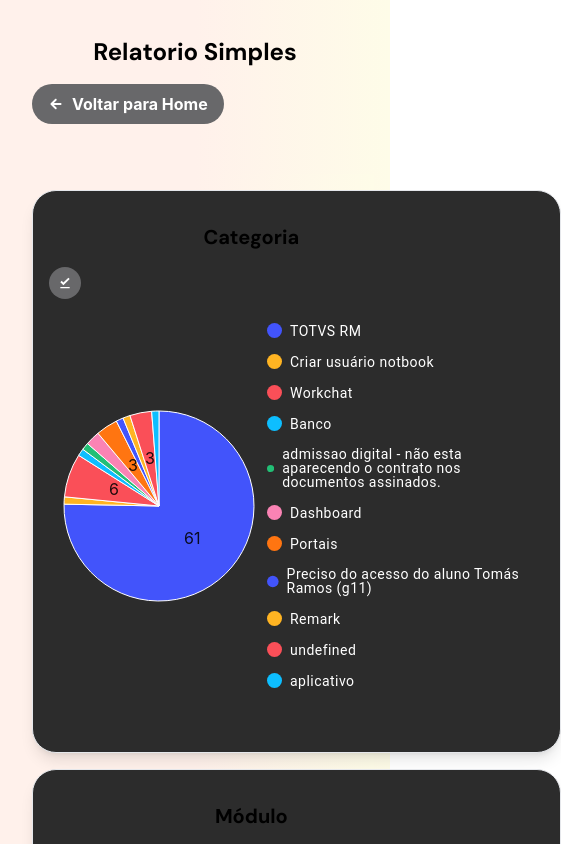
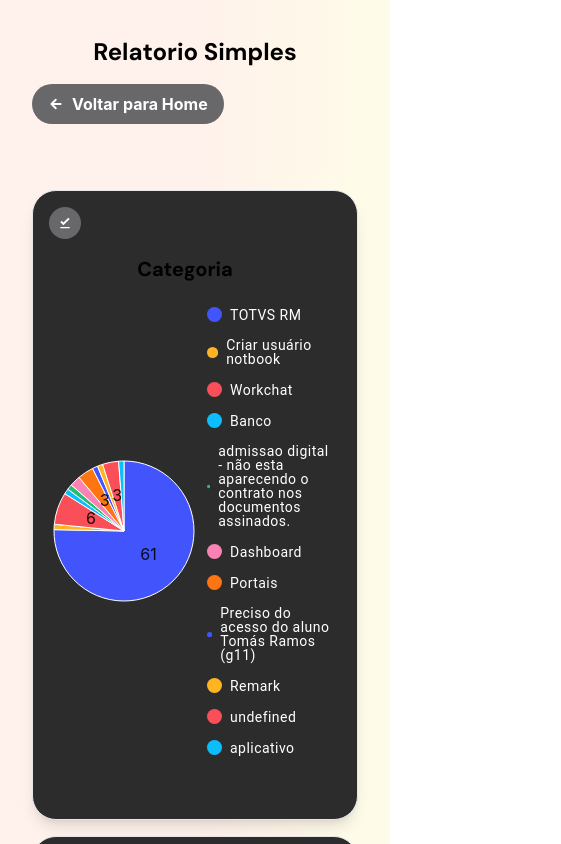
Before and after one commit to jp066/chamados-internos, a React (Create React App) app: page /relatorio in a window 390 px wide. Shown: the top 844 px of the page, 561 px wide, since content can reach past the window. Built offline with nearby package versions, Linux system fonts and the light colour scheme; no server answers.

Commit message:
fix: responsivando tela de graficos.

```diff
--- a/src/components/charts/charts_simple.jsx
+++ b/src/components/charts/charts_simple.jsx
@@ -11,6 +11,8 @@ import {
   dataStatus,
   dataRoom,
 } from "../../utils/mocks";
+
+const { innerWidth } = window; // Obtém a largura da janela
 
 export function ChartSimple() {
   const nameGraph = [
@@ -29,27 +31,18 @@ export function ChartSimple() {
     dataStatus,
     dataRoom,
   ];
-  // mudança: um useRef não pode ser usado em um callback, então usamos um objeto para armazenar múltiplas refs
-  //  const apiRefs = useRef({});
-  //  const handleExportPNG = (index) => {
-  //    apiRefs.current[index]?.current?.exportAsImage({ // na lista de refs, pegamos a ref correta pelo índice
-  //      format: "image/png",
-  //      quality: 1, // apenas para jpeg/webp
-  //      copyStyles: true, // copia estilos CSS para exportação
-  //    });
-  //    console.log("Exportando gráfico como PNG...", index);
-  //  };
   const navigate = useNavigate();
   const legendSxGlobal = {
     fontSize: 14,
-    color: "#ffffff", // Texto da legenda
+    color: "#ffffff",
+    wordBreak: innerWidth > 768 ? "normal" : "break-word", // Ajusta a posição da legenda com base na largura da janela
   };
 
   return (
     <div
       className={`
         min-h-screen bg-gradient-to-r from-brightbee-50 via-brightbee-50 to-yellow-50 dark:from-brightbeeDark-1
-        dark:via-brightbeeDark-13 dark:to-brightbeeDark-1 transition-colors duration-500 p-4`}
+        dark:via-brightbeeDark-13 dark:to-brightbeeDark-1 transition-colors duration-500 p-4 sm:block md:block lg:block xl:block`}
     >
       <h1 className="text-center font-sans font-bold text-2xl mt-5 text-brightbeeDark-900 dark:text-white">
         Relatorio Simples
@@ -65,20 +58,16 @@ export function ChartSimple() {
           Voltar para Home
         </button>
       </div>
-
       <div
-        className="flex items-stretch grid mt-[50px] sm:grid-cols-1 md:grid-cols-2 lg:grid-cols-2 xl:grid-cols-2 gap-4 bg-gradient-to-r from-brightbee-50 via-brightbee-50 to-yellow-50 dark:from-brightbeeDark-1
+        className="flex items-stretch grid mt-[50px] grid-cols-1 md:grid-cols-2 lg:grid-cols-2 xl:grid-cols-2 gap-4 bg-gradient-to-r from-brightbee-50 via-brightbee-50 to-yellow-50 dark:from-brightbeeDark-1
         dark:via-brightbeeDark-13 dark:to-brightbeeDark-1 transition-colors duration-500 p-4"
       >
         {dataArray.map((data, index) => (
           <div
-            className="chart-container border rounded-3xl border-brightbeeDark-200 p-4 bg-brightbeeDark-8 transition-transform duration-300 bg-brightbeeDark-8 transition-transform duration-300 hover:scale-[1.02] shadow-lg hover:shadow-xl"
-                id={`grafico-${index}`}
+            className="md:chart-container border rounded-3xl border-brightbeeDark-200 p-4 bg-brightbeeDark-8 transition-transform duration-300
+            bg-brightbeeDark-8 transition-transform duration-300 hover:scale-[1.02] shadow-lg hover:shadow-xl"
             key={index}
           >
-            <h1 className="text-center mr-[90px] mb-4 font-sans font-bold text-xl mt-4 text-brightbeeDark-900 dark:text-white">
-              {nameGraph[index]}
-            </h1>
             <button
               className="bg-brightbeeDark-15 hover:bg-brightbeeDark-13 text-white font-bold w-8 h-8 rounded-full transition-colors duration-300"
               onClick={() => {
@@ -89,11 +78,12 @@ export function ChartSimple() {
                 <MdFileDownloadDone className="inline-block" />
               </div>
             </button>
-              <div
-                className="flex justify-center mt-4 mb-10"
-              >
+            <div id={`grafico-${index}`} className="md:w-full h-full">
+              <h1 className="text-center ml-[70px] md:text-center mr-[90px] mb-4 font-sans font-bold text-xl mt-4 text-brightbeeDark-900 dark:text-white">
+                {nameGraph[index]}
+              </h1>
+              <div className="flex justify-center mt-4 mb-10">
                   <PieChart
-                  className="ml-[10px]"
                     series={[
                       {
                         data: data,
@@ -101,12 +91,13 @@ export function ChartSimple() {
                         arcLabelMinAngle: 10,
                       },
                     ]}
-                  width={200}
-                  height={200}
+                    width={innerWidth > 768 ? 200 : 150}
+                    height={innerWidth > 768 ? 200 : 150}
                     slotProps={{
                       legend: { sx: legendSxGlobal, position: "bottom" },
                     }}
                   />
+              </div>
             </div>
           </div>
         ))}
--- a/src/components/headerComponent.jsx
+++ b/src/components/headerComponent.jsx
@@ -5,7 +5,7 @@ import { FaLightbulb } from "react-icons/fa6";
 import { TbAlignBoxBottomLeft } from "react-icons/tb";
 import Swal from "sweetalert2";
 import { IoDocumentTextOutline } from "react-icons/io5";
-import { reportSimple } from "../services/firestoreService";
+//import { reportSimple } from "../services/firestoreService";
 import { useState } from "react";
 import { NavLink, useNavigate } from "react-router";
 import { motion } from "motion/react";
```
Lines whose indentation alone changed are shown as unchanged.
